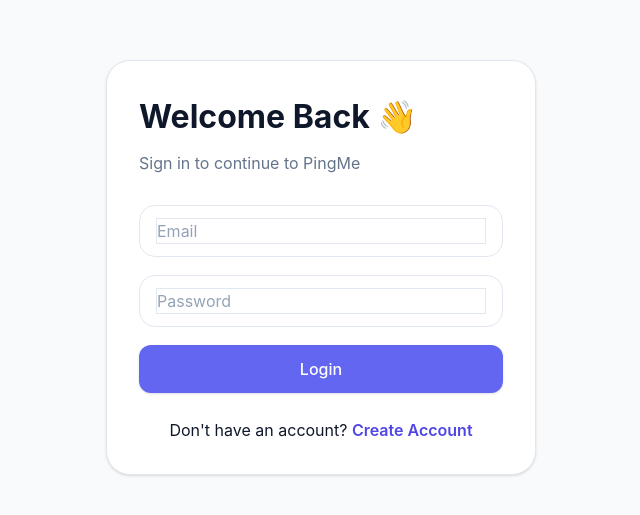
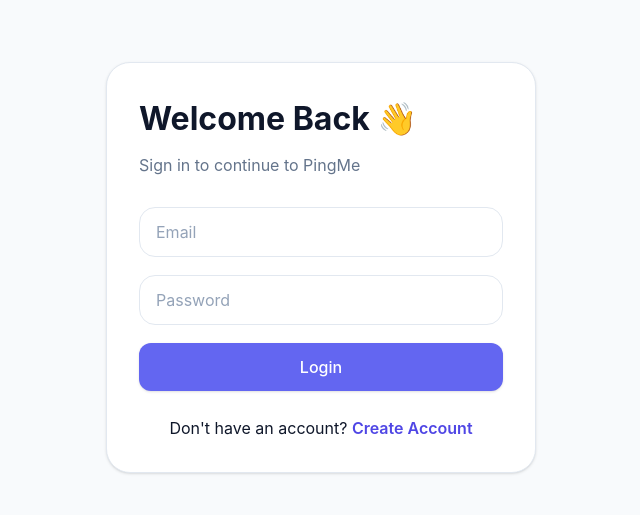
Before and after one commit to soubhagya-behera/pingme, a React (Vite) app in the folder frontend/: page /login in a window 1280 px wide. Shown: the part 133-648 px from the top of the page, without its empty margins (319-959 px from the left). Built offline with nearby package versions, Linux system fonts and the light colour scheme.

Commit message:
Improved the input field and css

```diff
--- a/frontend/src/components/ui/Input.jsx
+++ b/frontend/src/components/ui/Input.jsx
@@ -40,9 +40,16 @@
 className={clsx(
     "w-full",
     "bg-transparent",
+    "border-0",
+    "outline-none",
+    "ring-0",
+    "shadow-none",
+    "appearance-none",
+    "focus:border-0",
+    "focus:outline-none",
+    "focus:ring-0",
     "text-[var(--text)]",
     "placeholder:text-[var(--text-secondary)]",
-            "outline-none",
     className
 )}
           {...props}
--- a/frontend/src/styles/theme.css
+++ b/frontend/src/styles/theme.css
@@ -142,11 +142,17 @@
 textarea,
 select{
 
-background:var(--input-bg);
+background:transparent;
 
 color:var(--text);
 
-border:1px solid var(--input-border);
+border:none;
+
+outline:none;
+
+box-shadow:none;
+
+appearance:none;
 
 transition:.25s;
 
@@ -165,7 +171,7 @@
 
 outline:none;
 
-border-color:var(--primary);
+box-shadow:none;
 
 }
 
```
Lines whose indentation alone changed are shown as unchanged.
